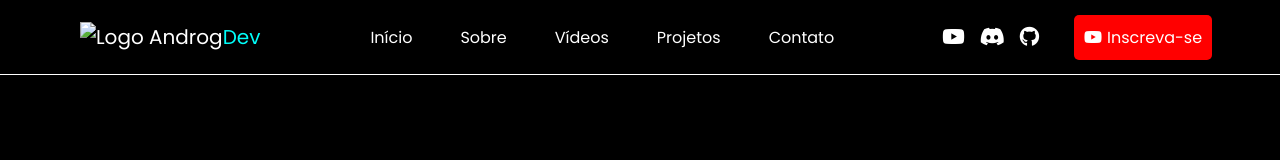
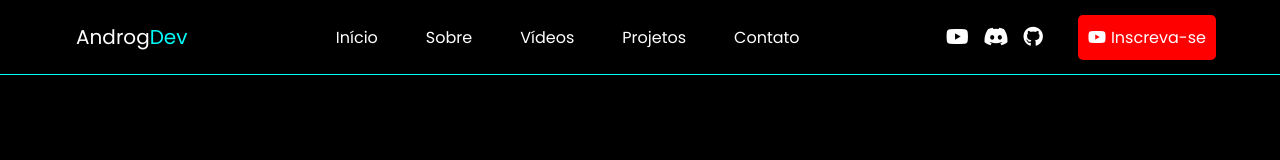
Before and after one commit to MathRogelin/YT, a website built with Vite: page index.html in a window 1280 px wide. Built offline with nearby package versions, Linux system fonts and the light colour scheme.

Commit message:
Concertando Logo na header

```diff
--- a/index.html
+++ b/index.html
@@ -14,7 +14,6 @@
 
     <header>
         <a href="" id="logoHome">
-            <img src="" alt="Logo">
             Androg<span id="cor">Dev</span>
         </a>
         <nav>
--- a/style/main.css
+++ b/style/main.css
@@ -19,14 +19,14 @@ header{
     align-items: center;
     justify-content: center;
     background-color: var(--color-bg);
-    border-bottom: 1px solid var(--color-one);
+    border-bottom: 1px solid var(--color-two);
     font-family: var(--font-one);
 }
 
 #logoHome{
     text-decoration: none;
     font-size: 20px;
-    margin-right: 5%;
+    margin-right: 8%;
     color: var(--color-one);
     padding: 22px;
 }
@@ -34,7 +34,7 @@ header{
     color: var(--color-two);
 }
 nav{
-    margin-right: 5%;
+    margin-right: 8%;
 }
 nav ul{
     overflow: hidden;
@@ -86,6 +86,7 @@ nav ul li a.active::after {
     display: flex;
     align-items: center;
     justify-content: center;
+    flex-wrap: nowrap;
     overflow: hidden;
 }
 
```
Also changed, not shown: assets/Image/androgDev.jpg (added).
